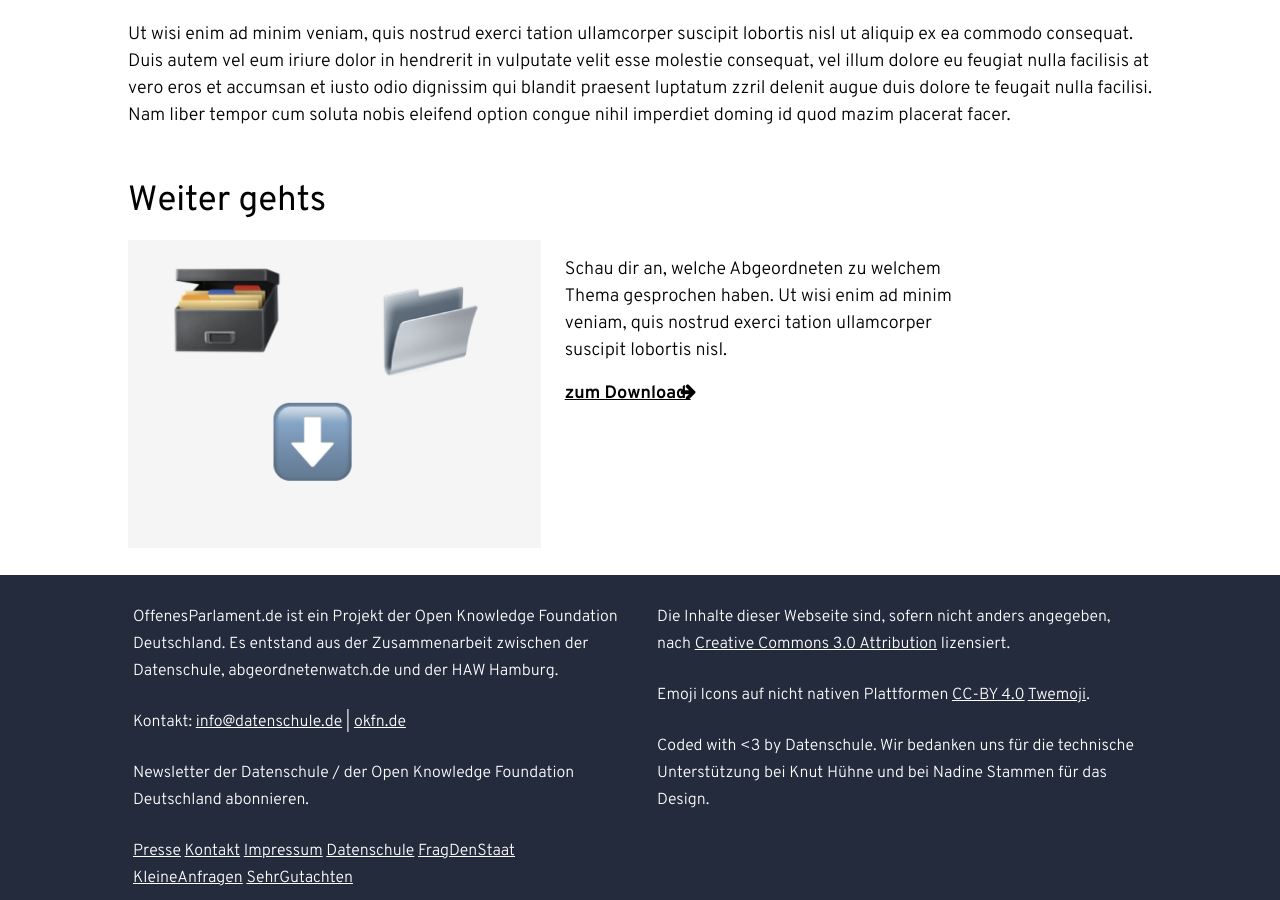
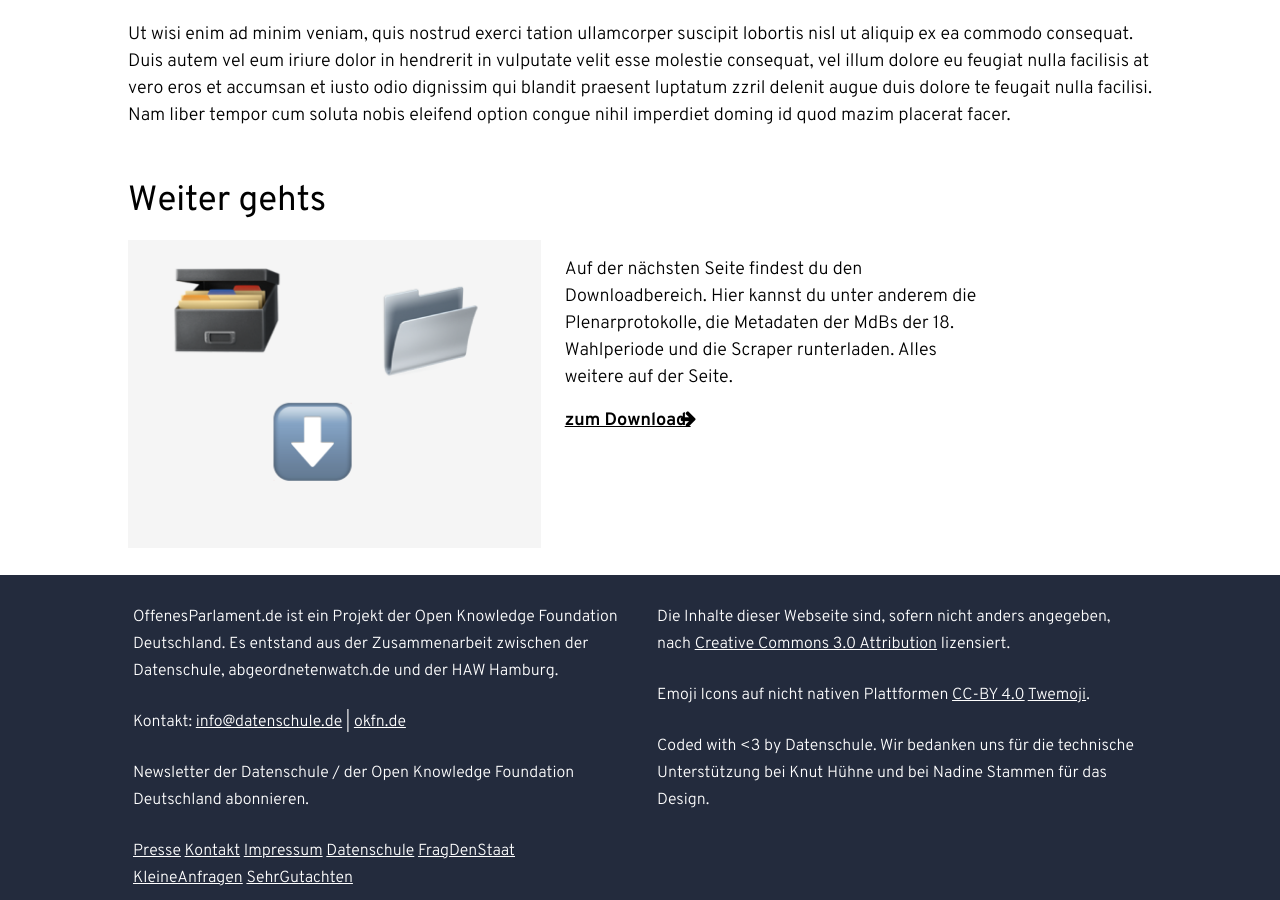
Before and after one commit to Datenschule/offenesparlament.de-frontend, a Jekyll site: the page built from analyse/abgeordnete.html, in a window 1280 px wide and 900 px high, scrolled down 807 px. Built offline with Jekyll 4.4.1, drawn with Linux system fonts in a browser that asks for light colours.

Commit message:
update text next_download

```diff
--- a/_includes/next_download.html
+++ b/_includes/next_download.html
@@ -8,8 +8,7 @@
 		<img src="/static/img/go_on_preview_download.png" alt="">
 	</div>
 	<div class="container-left-5">
-		<p>Schau dir an, welche Abgeordneten zu welchem Thema gesprochen haben. Ut wisi enim ad minim veniam, quis nostrud exerci
-			tation ullamcorper suscipit lobortis nisl.</p>
+		<p>Auf der nächsten Seite findest du den Downloadbereich. Hier kannst du unter anderem die Plenarprotokolle, die Metadaten der MdBs der 18. Wahlperiode und die Scraper runterladen. Alles weitere auf der Seite.</p>
 		<p>
 			<strong><a href="/daten/">zum Download <i class="fa fa-arrow-right"></i></a></strong>
 		</p>
```
